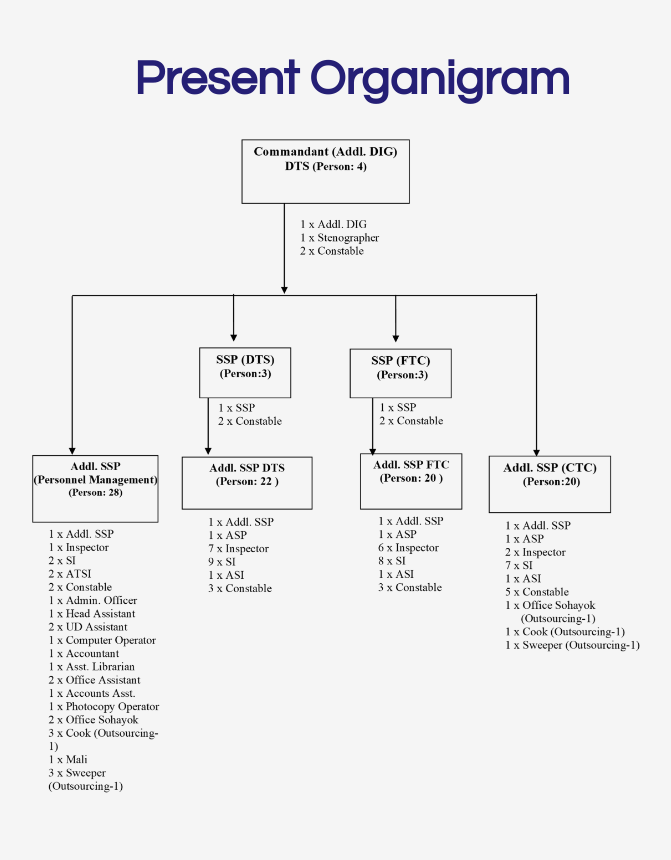
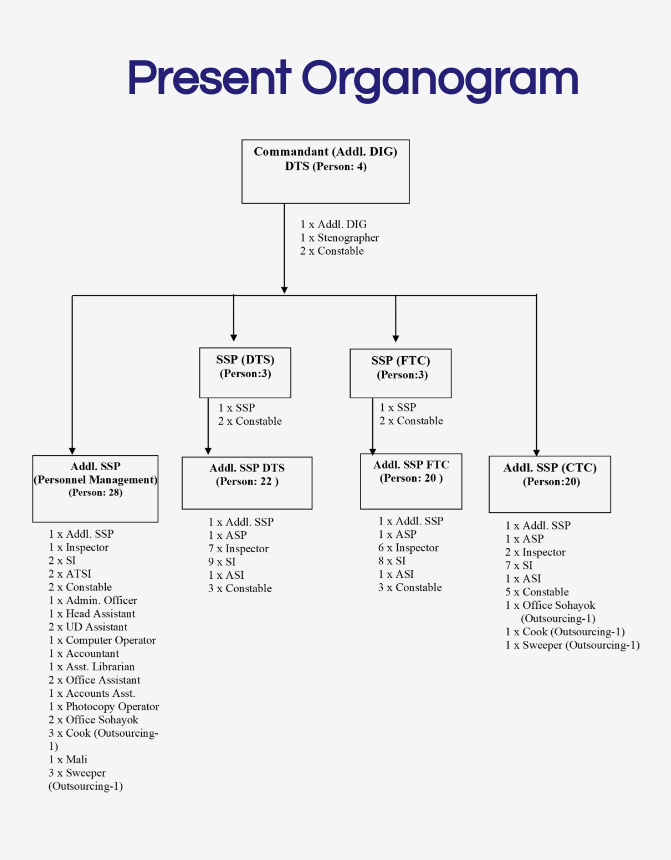
Before and after one commit to devtz007/php_org_info_website_1, a PHP site: page /ornarigram_page.php in a window 1280 px wide. Shown: the part 221-1081 px from the top of the page, without its empty margins (288-959 px from the left). Run offline with PHP 8.4, Linux system fonts and the light colour scheme.

Commit message:
word fix

```diff
--- a/ornarigram_page.php
+++ b/ornarigram_page.php
@@ -1,7 +1,7 @@
 <?php require './header.php' ?>
 <main>
 <section class="organigram">
-    <div class="section-heading">Present Organigram</div>
+    <div class="section-heading">Present Organogram</div>
     <div class="organigram-image-cont">
         <img src="./assets/components/organigram_comp/images/orga.png" alt="">
     </div>
```
